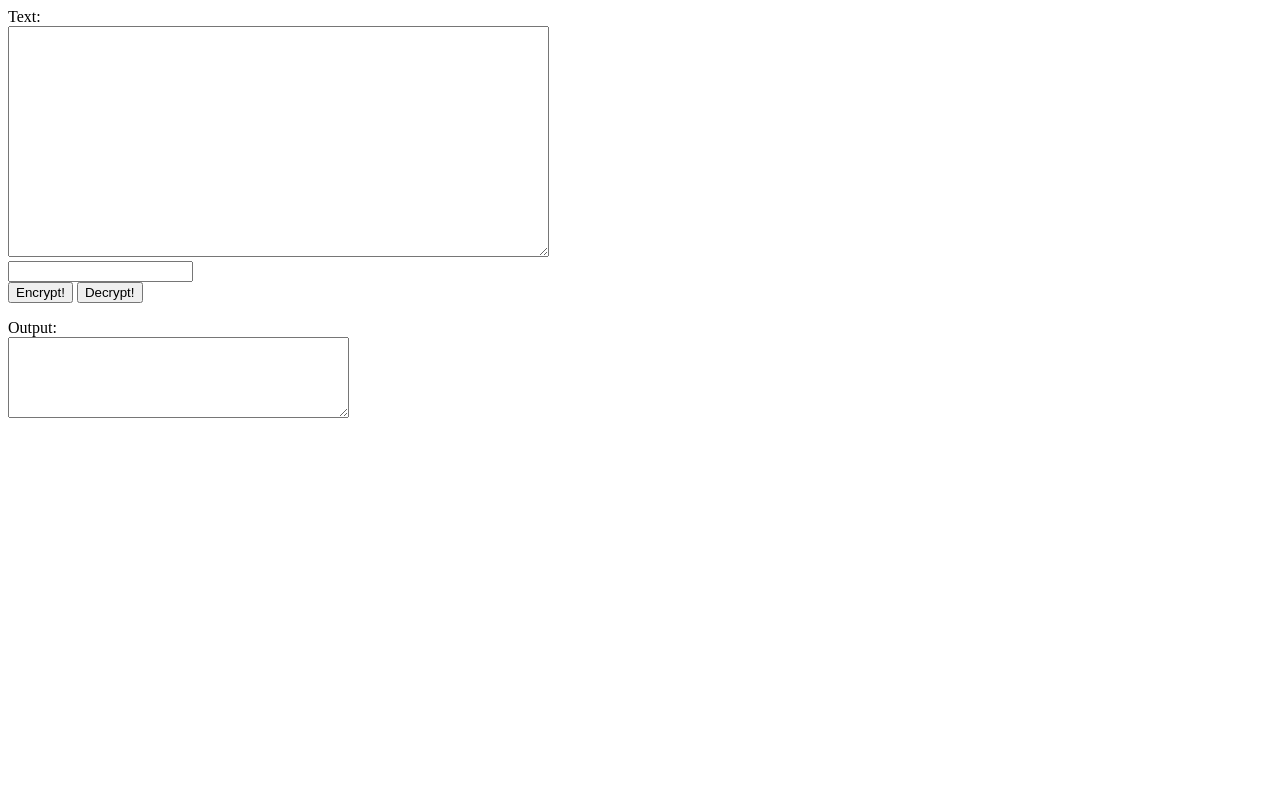
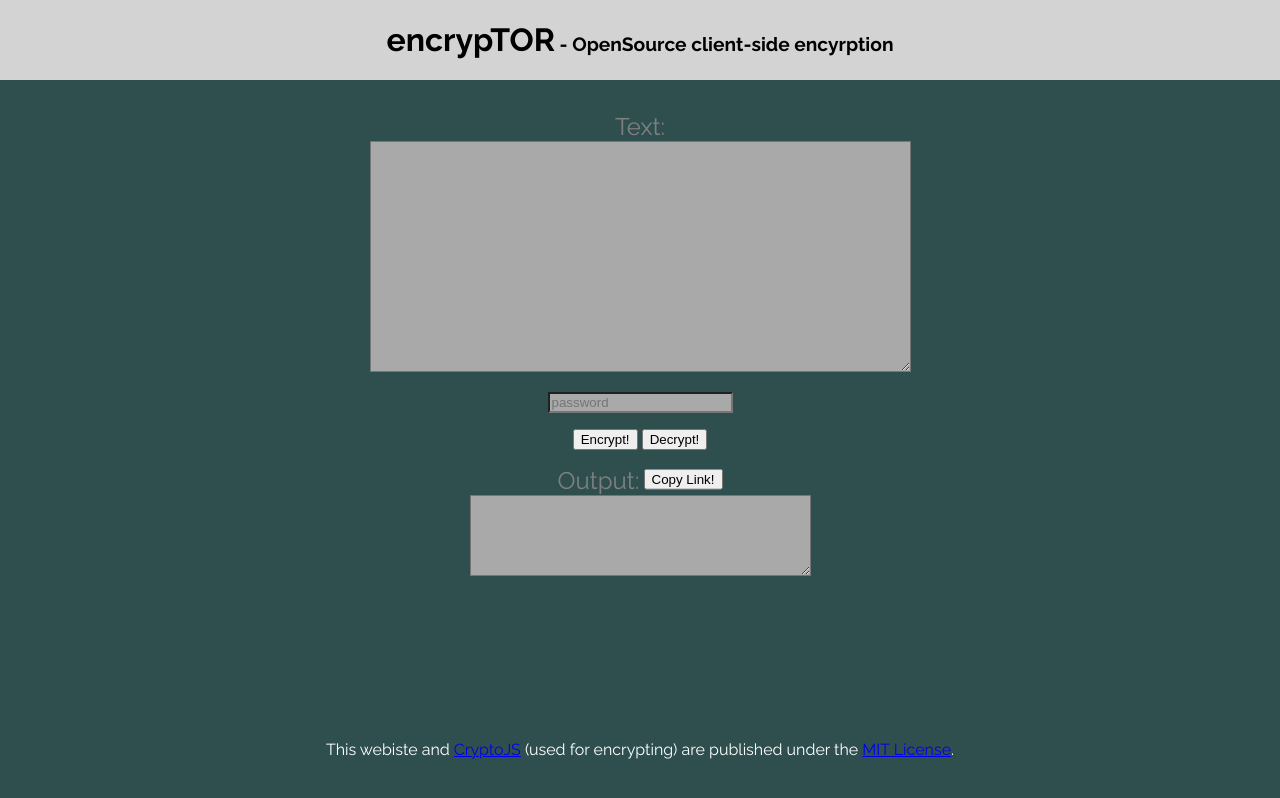
Before and after one commit to edgelord314/encrypTOR, a plain HTML site: page index.html in a window 1280 px wide. Drawn offline with nearby package versions, Linux system fonts and the light colour scheme.

Commit message:
add crappy css and copy link behaviour

```diff
--- a/index.html
+++ b/index.html
@@ -7,25 +7,33 @@
   <meta name="author" content="Malte Dostal">
   <meta name="description" content="OpenSource client-side encryption and decryption of text">
   <meta name="viewport" content="width=device-width, initial-scale=1.0">
-  <link rel="stylesheet" href="">
-  <link rel="icon" type="image/x-icon" href=""/>
+  <link rel="stylesheet" href="./style.css">
+  <link rel="icon" type="image/x-icon" href="" />
 </head>
 
 <body>
-  <header></header>
+  <header>
+    <h1>encrypTOR<span> - OpenSource client-side encyrption</span></h1>
+  </header>
   <main>
     <label for="fname">Text:</label><br>
-    <textarea cols="65" rows="15" id="text-area"></textarea><br>
-    <input type="text" id="pw-field"/> <br>
+    <textarea cols="65" rows="15" id="text-area" class="text-area"></textarea>
+    <p></p>
+    <input type="text" id="pw-field" placeholder="password" />
+    <p></p>
     <button type="button" id="encrypt-button">Encrypt!</button>
     <button type="button" id="decrypt-button">Decrypt!</button>
 
     <p></p>
 
-    <label for="fname">Output:</label><br>
-    <textarea cols="40" rows="5" id="output-area"></textarea><br>
+    <label for="fname">Output:</label>
+    <button type="button" id="copy-link-button" class="copy-link-button">Copy Link!</button>
+    <br>
+    <textarea cols="40" rows="5" id="output-area" class="text-area"></textarea><br>
   </main>
-  <footer></footer>
+  <footer>
+    <p>This webiste and <a href="https://github.com/brix/crypto-js">CryptoJS</a> (used for encrypting) are published under the <a href="https://www.mit.edu/~amini/LICENSE.md">MIT License</a>.</p>
+  </footer>
   <script src="https://cdnjs.cloudflare.com/ajax/libs/crypto-js/4.0.0/crypto-js.min.js" integrity="sha256-6rXZCnFzbyZ685/fMsqoxxZz/QZwMnmwHg+SsNe+C/w=" crossorigin="anonymous"></script>
   <script type="text/javascript" src="script.js"></script>
 </body></html>
--- a/script.js
+++ b/script.js
@@ -9,11 +9,20 @@ var encryptButton = document.getElementById("encrypt-button");
 var textArea = document.getElementById("text-area");
 var outputArea = document.getElementById("output-area");
 var pwField = document.getElementById("pw-field");
+var link = "";
+
+var urlParams = new URLSearchParams(window.location.search);
+
+if (urlParams.has("text")) {
+  textArea.value = urlParams.get("text");
+}
 
 encryptButton.onclick = function () {
   var text = textArea.value;
   var pw = pwField.value;
   outputArea.value = CryptoJS.AES.encrypt(text, pw);
+  var url = window.location.href + "?text=" + encodeURIComponent(outputArea.value);
+  link = url;
 }
 
 decryptButton.onclick = function () {
@@ -21,3 +30,16 @@ decryptButton.onclick = function () {
   var pw = pwField.value;
   outputArea.value = CryptoJS.AES.decrypt(text, pw).toString(CryptoJS.enc.Utf8);
 }
+
+document.getElementById("copy-link-button").onclick = function () {
+  copy(link);
+}
+
+function copy(value) {
+  var tempInput = document.createElement("input");
+  tempInput.value = value;
+  document.body.appendChild(tempInput);
+  tempInput.select();
+  document.execCommand("copy");
+  document.body.removeChild(tempInput);
+}
--- /dev/null
+++ b/style.css
@@ -0,0 +1,41 @@
+@import url('https://fonts.googleapis.com/css?family=Raleway:300,400,700,900');
+
+* {
+  box-sizing: border-box;
+  /*transition: all ease-in-out 200ms;*/
+}
+
+header {
+  background-color: lightgray;
+  padding: .001em;
+  margin-bottom: 2em;
+}
+
+header span {
+  font-size: 0.6em;
+}
+
+body {
+  margin: 0;
+  font-family: Raleway, sans-serif;
+  text-align: center;
+  background-color: darkslategrey;
+}
+
+input[type="text"], textarea, .text-area {
+  background-color : darkgray;
+}
+
+label {
+  color: gray;
+  font-size: 1.5em;
+}
+
+.copy-link-button {
+  transform: translateY(-.4em);
+}
+
+footer {
+  margin-top: 10em;
+  color: white;
+}
```
